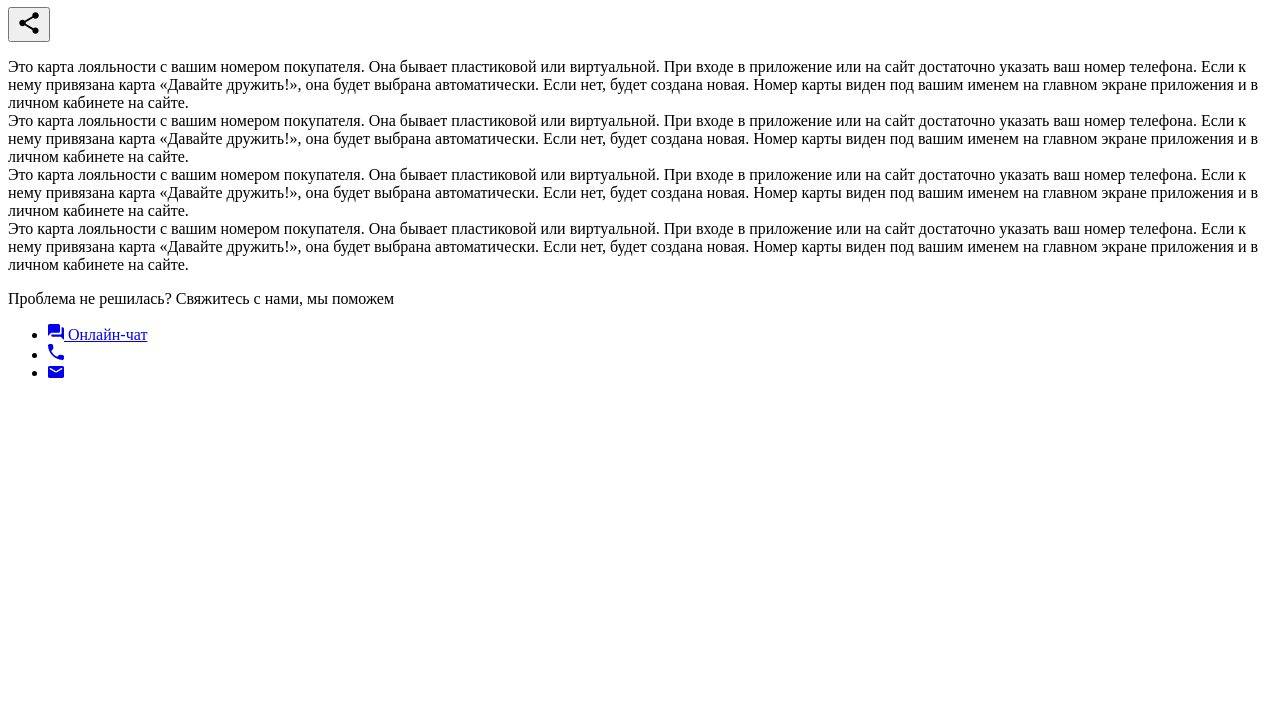
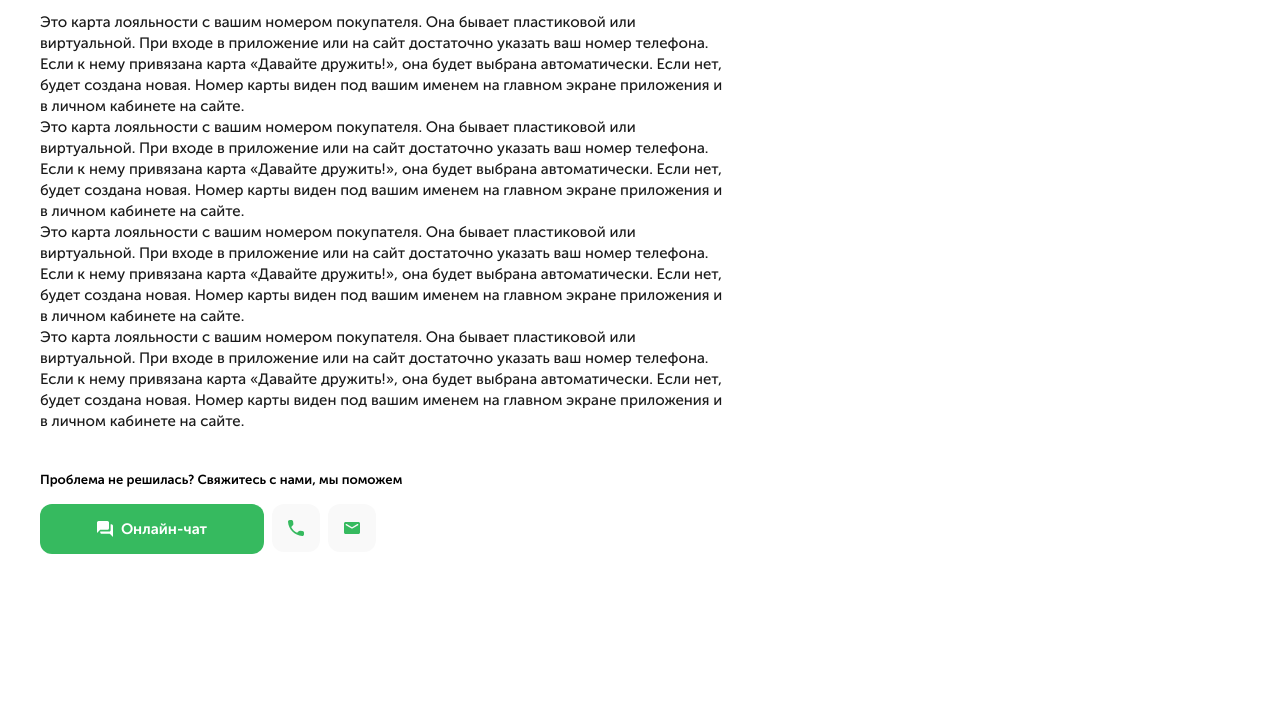
Before and after one commit to abramowsergey1992/ameton, a plain HTML site: page article.html in a window 1280 px wide. Shown: the part 73-800 px from the top of the page. Drawn offline with Linux system fonts and the light colour scheme; the site is published under a folder, as on GitHub Pages, so addresses that start at the root find nothing.

Commit message:
fix links

```diff
--- a/article.html
+++ b/article.html
@@ -7,7 +7,7 @@
 			content="width=device-width, initial-scale=1, minimum-scale=1.0, maximum-scale=1.0, user-scalable=no"
 			name="viewport" />
 		<meta content="ie=edge" http-equiv="x-ua-compatible" />
-		<link rel="stylesheet" href="/style/style.css" />
+		<link rel="stylesheet" href="style/style.css" />
 	</head>
 	<body>
 		<div class="page">
```
Also changed, not shown: index.html (+1 -1 lines).
